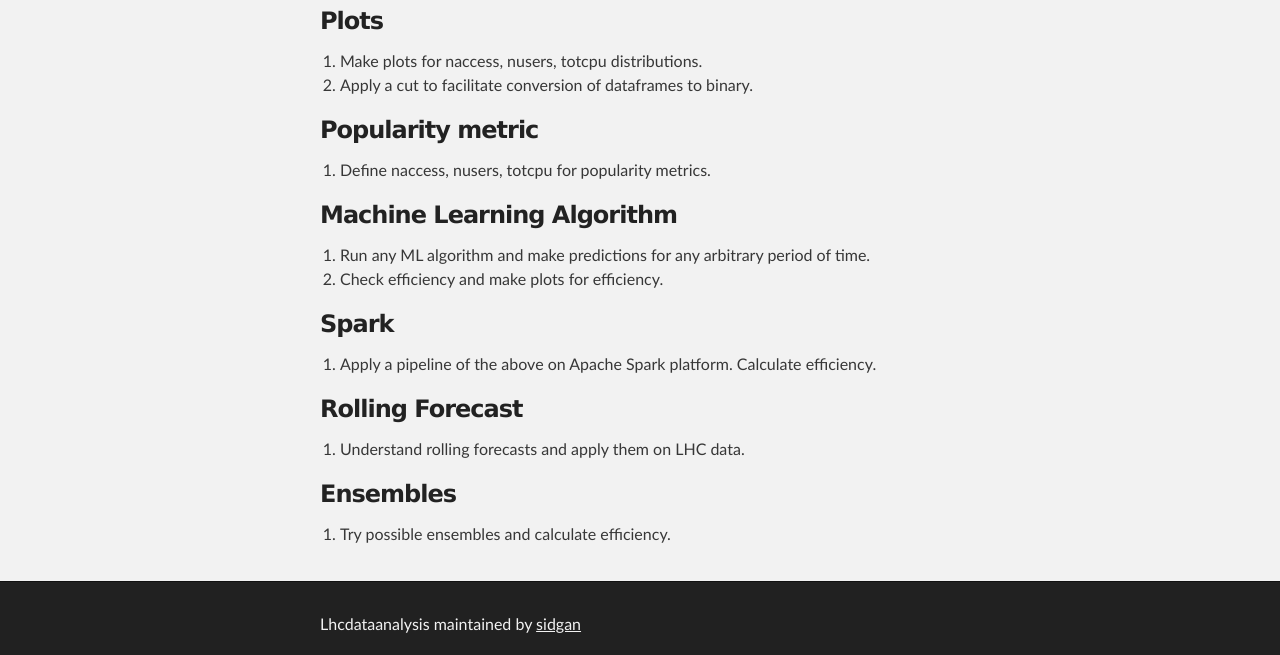
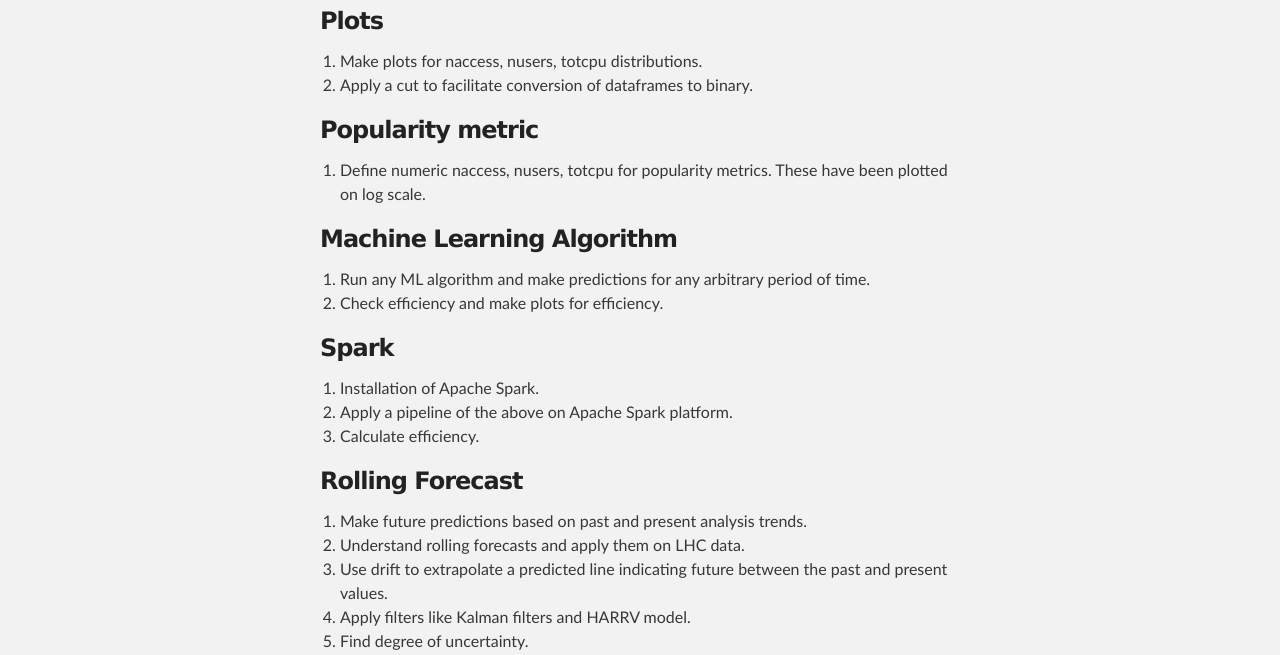
Before and after one commit to sidgan/LHCDataAnalysis, a plain HTML site: page index.html in a window 1280 px wide. Shown: the part 289-944 px from the top of the page. Drawn offline with Linux system fonts and the light colour scheme.

Commit message:
Create gh-pages branch via GitHub

```diff
--- a/index.html
+++ b/index.html
@@ -46,8 +46,7 @@
 <a id="popularity-metric" class="anchor" href="#popularity-metric" aria-hidden="true"><span class="octicon octicon-link"></span></a>Popularity metric</h3>
 
 <ol>
-<li>Define naccess, nusers, totcpu for popularity metrics.<br>
-</li>
+<li>Define numeric naccess, nusers, totcpu for popularity metrics. These have been plotted on log scale. </li>
 </ol>
 
 <h3>
@@ -62,21 +61,29 @@
 <a id="spark" class="anchor" href="#spark" aria-hidden="true"><span class="octicon octicon-link"></span></a>Spark</h3>
 
 <ol>
-<li>Apply a pipeline of the above on Apache Spark platform. Calculate efficiency.</li>
+<li>Installation of Apache Spark. </li>
+<li>Apply a pipeline of the above on Apache Spark platform.</li>
+<li>Calculate efficiency.</li>
 </ol>
 
 <h3>
 <a id="rolling-forecast" class="anchor" href="#rolling-forecast" aria-hidden="true"><span class="octicon octicon-link"></span></a>Rolling Forecast</h3>
 
 <ol>
+<li>Make future predictions based on past and present analysis trends. </li>
 <li>Understand rolling forecasts and apply them on LHC data. </li>
+<li>Use drift to extrapolate a predicted line indicating future between the past and present values. </li>
+<li>Apply filters like Kalman filters and HARRV model. </li>
+<li>Find degree of uncertainty. </li>
+<li>Use reduced data, decrease details so that speed and accuracy is increased. </li>
+<li>Check for seasonal biasing. </li>
 </ol>
 
 <h3>
 <a id="ensembles" class="anchor" href="#ensembles" aria-hidden="true"><span class="octicon octicon-link"></span></a>Ensembles</h3>
 
 <ol>
-<li>Try possible ensembles and calculate efficiency.</li>
+<li>Try possible ensembles on different platforms and calculate efficiency.</li>
 </ol>
       </section>
     </div>
--- a/params.json
+++ b/params.json
@@ -1 +1 @@
-{"name":"Lhcdataanalysis","tagline":"","body":"## Proposed Schedule\r\n\r\n### Plots \r\n1. Make plots for naccess, nusers, totcpu distributions. \r\n1. Apply a cut to facilitate conversion of dataframes to binary.\r\n\r\n### Popularity metric\r\n1. Define naccess, nusers, totcpu for popularity metrics.  \r\n\r\n### Machine Learning Algorithm\r\n1. Run any ML algorithm and make predictions for any arbitrary period of time.\r\n2. Check efficiency and make plots for efficiency. \r\n\r\n### Spark\r\n1. Apply a pipeline of the above on Apache Spark platform. Calculate efficiency.\r\n\r\n### Rolling Forecast\r\n1. Understand rolling forecasts and apply them on LHC data. \r\n\r\n### Ensembles\r\n1. Try possible ensembles and calculate efficiency.\r\n","google":"UA-59744528-1","note":"Don't delete this file! It's used internally to help with page regeneration."}
+{"name":"Lhcdataanalysis","tagline":"","body":"## Proposed Schedule\r\n\r\n### Plots \r\n1. Make plots for naccess, nusers, totcpu distributions. \r\n1. Apply a cut to facilitate conversion of dataframes to binary.\r\n\r\n### Popularity metric\r\n1. Define numeric naccess, nusers, totcpu for popularity metrics. These have been plotted on log scale. \r\n\r\n### Machine Learning Algorithm\r\n1. Run any ML algorithm and make predictions for any arbitrary period of time.\r\n2. Check efficiency and make plots for efficiency. \r\n\r\n### Spark\r\n1. Installation of Apache Spark. \r\n2. Apply a pipeline of the above on Apache Spark platform.\r\n3. Calculate efficiency.\r\n\r\n### Rolling Forecast\r\n1. Make future predictions based on past and present analysis trends. \r\n2. Understand rolling forecasts and apply them on LHC data. \r\n3. Use drift to extrapolate a predicted line indicating future between the past and present values. \r\n4. Apply filters like Kalman filters and HARRV model. \r\n5. Find degree of uncertainty. \r\n6. Use reduced data, decrease details so that speed and accuracy is increased. \r\n7. Check for seasonal biasing. \r\n\r\n### Ensembles\r\n1. Try possible ensembles on different platforms and calculate efficiency.\r\n","google":"UA-59744528-1","note":"Don't delete this file! It's used internally to help with page regeneration."}
```
